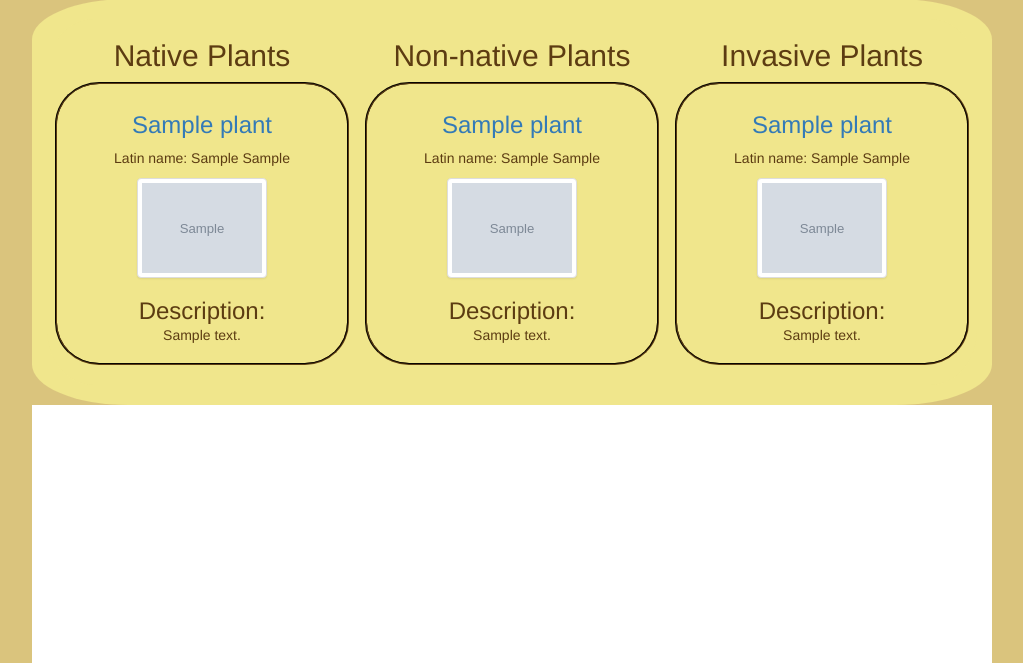
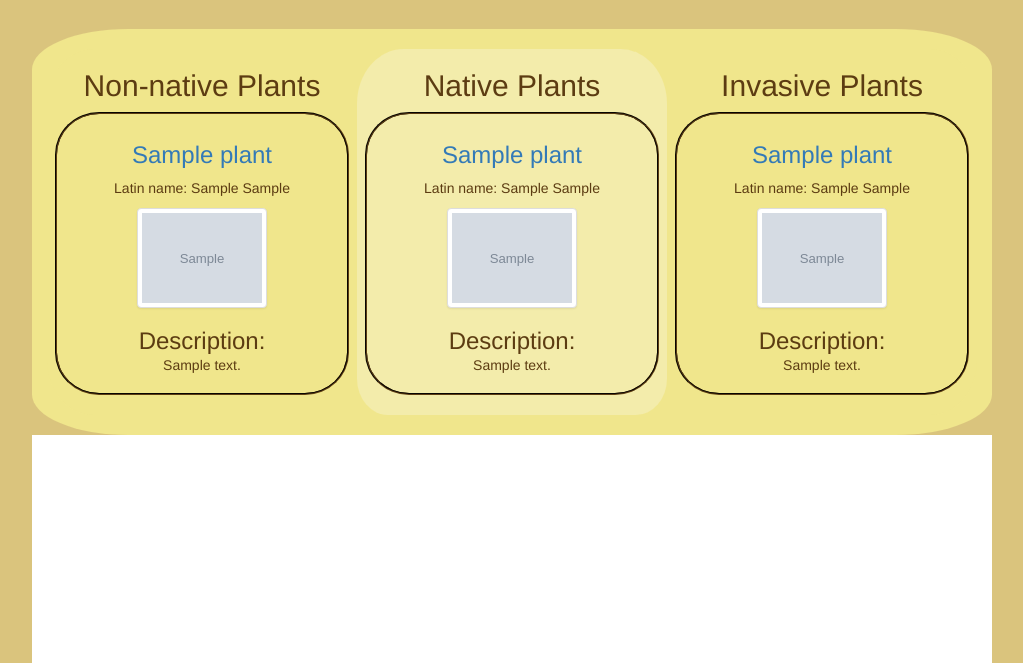
Before and after one commit to rebgrasshopper/SD-plant-animal-guide, a Django app: template guide/templates/guide/plant_list.html in a window 1280 px wide. Shown: the part 137-800 px from the top of the page, without its empty margins (128-1151 px from the left). Run offline with Django 3.2, Linux system fonts and the light colour scheme; the template is opened without the code that fills it: values that come from a table or form of the project are taken from there, others are empty; tables that the repository leaves empty hold one stand-in row (values such as "Sample post"); grey boxes marked "Sample" are stand-in pictures; some libraries are stand-ins or nearby versions.

Commit message:
added individual plant views and functioning buttons for images

```diff
--- a/guide/static/css/guide.css
+++ b/guide/static/css/guide.css
@@ -1,20 +1,44 @@
 /** whole page **/
 
-*, body {
+* {
+    background-color: rgb(218, 196, 125);
+    color: rgb(92, 60, 18);
+    max-width: 960px;
+    margin: 0 auto;
+
+}
+
+body {
     background-color: rgb(218, 196, 125);
     color: rgb(92, 60, 18);
     max-width: 960px;
     margin: 0 auto;
     text-align: center;
 }
-
 /** titles and banners **/
 
 #banner {
+    margin-top: 0px;
     margin-bottom: 30px;
+    background-image: url(https://i.postimg.cc/PxNtGmtc/background.jpg);
+    background-size: 960px;
+    padding-bottom: 20px;
 }
 
-/** plant summaries general **/
+.banner {
+    background-color: rgba(0,0,0,0);
+}
+
+
+
+
+
+
+
+
+
+
+/** MAIN PAGE **/
 
 #catalogue {
     background-color: khaki;
@@ -59,16 +83,55 @@
 }
 
 
+.garden_mid {
+    width: 294px;
+    border-style: groove;
+    border-width: 2px;
+    border-color: rgb(92, 60, 18);
+    border-radius: 15%;
+    padding: 8px;
+    background-color: rgb(243, 236, 171);
+}
+
+.garden_marker_mid {
+    background-color: rgb(243, 236, 171);
+}
+
+.thumbnail_mid {
+    margin-top: 10px;
+    background-color: rgb(243, 236, 171);
+}
+
+.short_mid {
+    margin:0px;
+    margin-bottom: 10px;
+    overflow: hidden;
+    text-overflow: ellipsis;
+    display: -webkit-box;
+    -webkit-line-clamp: 2;
+    -webkit-box-orient: vertical;
+    background-color: rgb(243, 236, 171);
+}
+
+.info_mid, .subject_mid {
+    margin: 0px;
+    background-color: rgb(243, 236, 171);
+}
+
+
+
 /** plant summaries by group **/
 
 /** titles **/
 
 .native_plant_title {
     background-color: khaki;
+    /** title banner source: <a href="https://www.freepik.com/free-photos-vectors/flower">Flower vector created by freepik - www.freepik.com</a> **/
 }
 
 .non_native_plant_title {
-    background-color: khaki
+    background-color: rgba(243, 236, 171, 0);
+
 }
 
 .invasive_plant_title {
@@ -89,7 +152,11 @@
 #non_native_div /**center**/{
     width: 310px;
     float: left;
-    background-color: khaki;
+    background-color: rgb(243, 236, 171);
+    border-top-left-radius: 15%;
+    border-top-right-radius: 15%;
+    border-bottom-right-radius: 10%;
+    border-bottom-left-radius: 10%;
 }
 
 #invasive_div /**right**/{
@@ -107,7 +174,7 @@
 }
 
 #non_native_div > div, #non_native_div > p, #non_native_div > h3, #non_native_div > img {
-    background-color: khaki;
+    background-color: rgba(243, 236, 171, 0);
 }
 
 #invasive_div > div, #invasive_div > p, #invasive_div > h3, #invasive_div > img {
--- a/guide/templates/guide/base.html
+++ b/guide/templates/guide/base.html
@@ -13,6 +13,7 @@
                 <h1 class='banner'>A Journey Through the Canyons and Trails</h1>
                 <h3 class='banner'>Documenting the plant and animal life in San Diego</h3>
             </div>
+
             <div id='sub_body'>
                 {% block content %}
 
--- a/guide/templates/guide/plant_list.html
+++ b/guide/templates/guide/plant_list.html
@@ -4,12 +4,12 @@
 <div id='catalogue'>
     <div id='native_div'>
         <div>
-            <h2 class='native_plant_title'>Native Plants</h2>
+            <h2 class='native_plant_title'>Non-native Plants</h2>
         </div class='garden_plot'>
-        {% for plant in native_plants %}
+        {% for plant in non_native_plants %}
             <div class='garden'>
                 <div class='garden_marker'>
-                    <h3 class='garden_marker'><a href='#'>{{ plant.name }}</a></h3>
+                    <h3 class='garden_marker'><a href="{% url 'plant_detail' pk=plant.pk %}">{{ plant.name }}</a></h3>
                     <p class='info'>Latin name: {{ plant.genus }} {{ plant.species }}</p>
                 </div>
                 <div class='garden_marker'>
@@ -25,18 +25,18 @@
 
     <div id='non_native_div'>
         <div>
-            <h2 class='non_native_plant_title'>Non-native Plants</h2>
+            <h2 class='non_native_plant_title'>Native Plants</h2>
         </div>
-        {% for plant in non_native_plants %}
-            <div class='garden'>
-                <div class='garden_marker'>
-                    <h3 class='garden_marker'><a href='#'>{{ plant.name }}</a></h3>
-                    <p class='info'>Latin name: {{ plant.genus }} {{ plant.species }}</p>
+        {% for plant in native_plants %}
+            <div class='garden_mid'>
+                <div class='garden_marker_mid'>
+                    <h3 class='garden_marker_mid'><a href="{% url 'plant_detail' pk=plant.pk %}">{{ plant.name }}</a></h3>
+                    <p class='info_mid'>Latin name: {{ plant.genus }} {{ plant.species }}</p>
                 </div>
-                <div class='garden_marker'>
+                <div class='garden_marker_mid'>
                     <img class='thumbnail' src='{{ plant.image_whole.url }}' title='{{ plant.image_whole_title }}' height = '100px'>
-                    <h3 class='subject'>Description:</h3>
-                    <p class='short'>{{ plant.description }}</p>
+                    <h3 class='subject_mid'>Description:</h3>
+                    <p class='short_mid'>{{ plant.description }}</p>
                 </div>
             </div>
             <br />
@@ -50,7 +50,7 @@
         {% for plant in invasive_plants %}
             <div class='garden'>
                 <div class='garden_marker'>
-                    <h3 class='garden_marker'><a href='#'>{{ plant.name }}</a></h3>
+                    <h3 class='garden_marker'><a href="{% url 'plant_detail' pk=plant.pk %}">{{ plant.name }}</a></h3>
                     <p class='info'>Latin name: {{ plant.genus }} {{ plant.species }}</p>
                 </div>
                 <div class='garden_marker'>
--- a/guide/urls.py
+++ b/guide/urls.py
@@ -7,5 +7,5 @@ from django.conf.urls.static import static
 
 urlpatterns = [
     path('', views.plant_list, name='plant_list'),
-    path('plant/<int:pk>/', views.plant_detail, name='plant_detail')
+    path('plant/<int:pk>/', views.plant_detail, name='plant_detail'),
 ] + static(settings.MEDIA_URL, document_root=settings.MEDIA_ROOT)
```
Also changed, not shown: other parts of guide/static/css/guide.css (+45 -0 lines), guide/templates/guide/base.js (added, +7 -0 lines), guide/templates/guide/plant_detail.html (added, +65 -0 lines), guide/static/images/background.jpg (added), guide/templates/guide/background.jpg (added), guide/templates/guide/post_detail.html (deleted).
